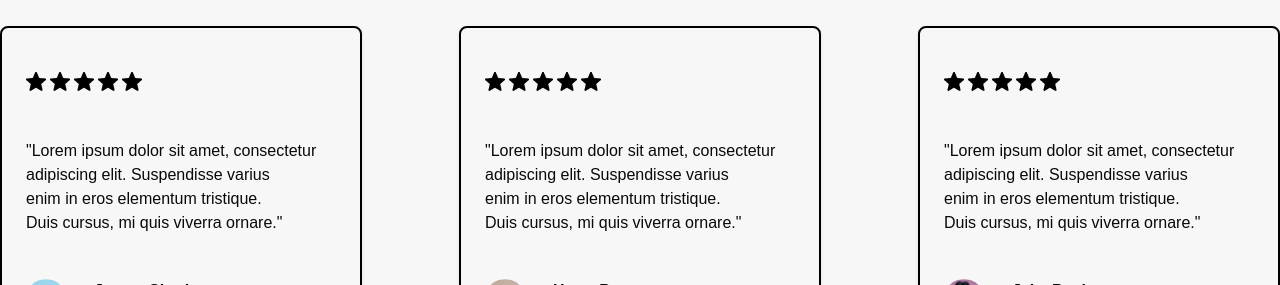
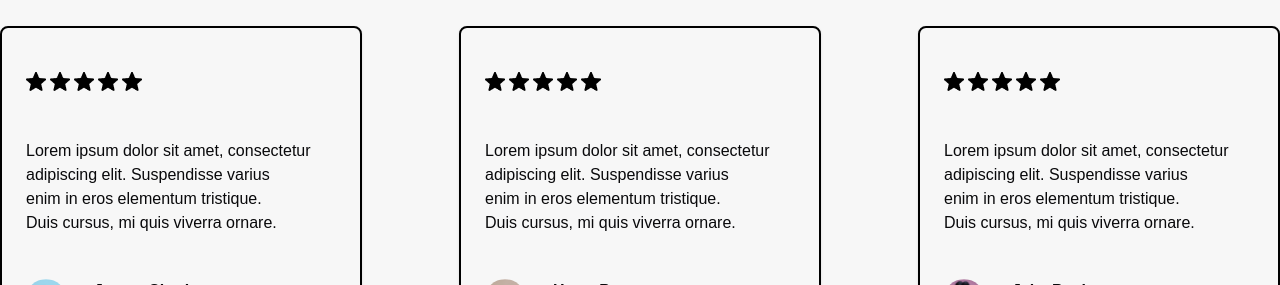
Before and after one commit to Mustafa-Shams/6th-Assignment, a Next.js app: page / in a window 1280 px wide. Shown: the part 5020-5305 px from the top of the page. Built offline with nearby package versions, Linux system fonts and the light colour scheme.

Commit message:
hero6.tsx

```diff
--- a/app/components/hero/hero6.tsx
+++ b/app/components/hero/hero6.tsx
@@ -3,12 +3,12 @@ import React from "react";
 import {
     Card,
     CardContent,
-    CardDescription,
+
     CardFooter,
     CardHeader,
-    CardTitle,
+
   } from "@/components/ui/card"
-  import { Avatar, AvatarFallback, AvatarImage } from "@/components/ui/avatar"
+  import { Avatar, AvatarImage } from "@/components/ui/avatar"
 
 export default function Hero6(){
     return(
@@ -32,7 +32,7 @@ export default function Hero6(){
   </CardHeader>
   <CardContent className="mb-5">
     <p className="text-balance ">
-    "Lorem ipsum dolor sit amet, consectetur adipiscing elit. Suspendisse varius enim in eros elementum tristique. Duis cursus, mi quis viverra ornare."
+    Lorem ipsum dolor sit amet, consectetur adipiscing elit. Suspendisse varius enim in eros elementum tristique. Duis cursus, mi quis viverra ornare.
     </p>
   </CardContent>
   <CardFooter>
@@ -66,7 +66,7 @@ export default function Hero6(){
   </CardHeader>
   <CardContent className="mb-5">
     <p className="text-balance ">
-    "Lorem ipsum dolor sit amet, consectetur adipiscing elit. Suspendisse varius enim in eros elementum tristique. Duis cursus, mi quis viverra ornare."
+    Lorem ipsum dolor sit amet, consectetur adipiscing elit. Suspendisse varius enim in eros elementum tristique. Duis cursus, mi quis viverra ornare.
     </p>
   </CardContent>
   <CardFooter>
@@ -100,7 +100,7 @@ export default function Hero6(){
   </CardHeader>
   <CardContent className="mb-5">
     <p className="text-balance ">
-    "Lorem ipsum dolor sit amet, consectetur adipiscing elit. Suspendisse varius enim in eros elementum tristique. Duis cursus, mi quis viverra ornare."
+    Lorem ipsum dolor sit amet, consectetur adipiscing elit. Suspendisse varius enim in eros elementum tristique. Duis cursus, mi quis viverra ornare.
     </p>
   </CardContent>
   <CardFooter>
```
